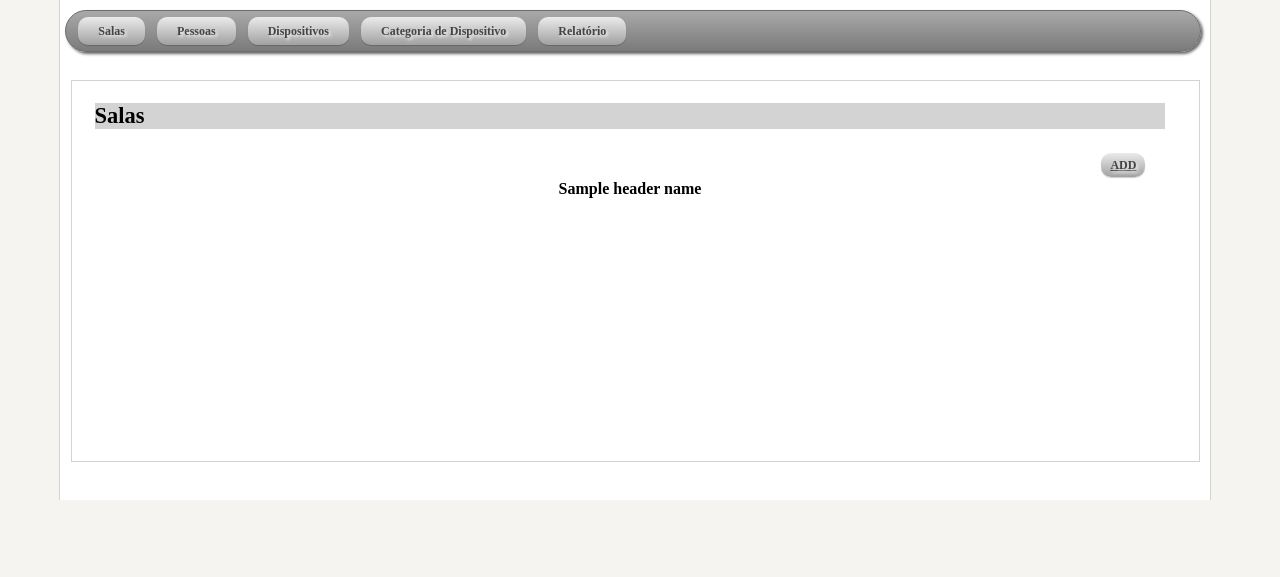
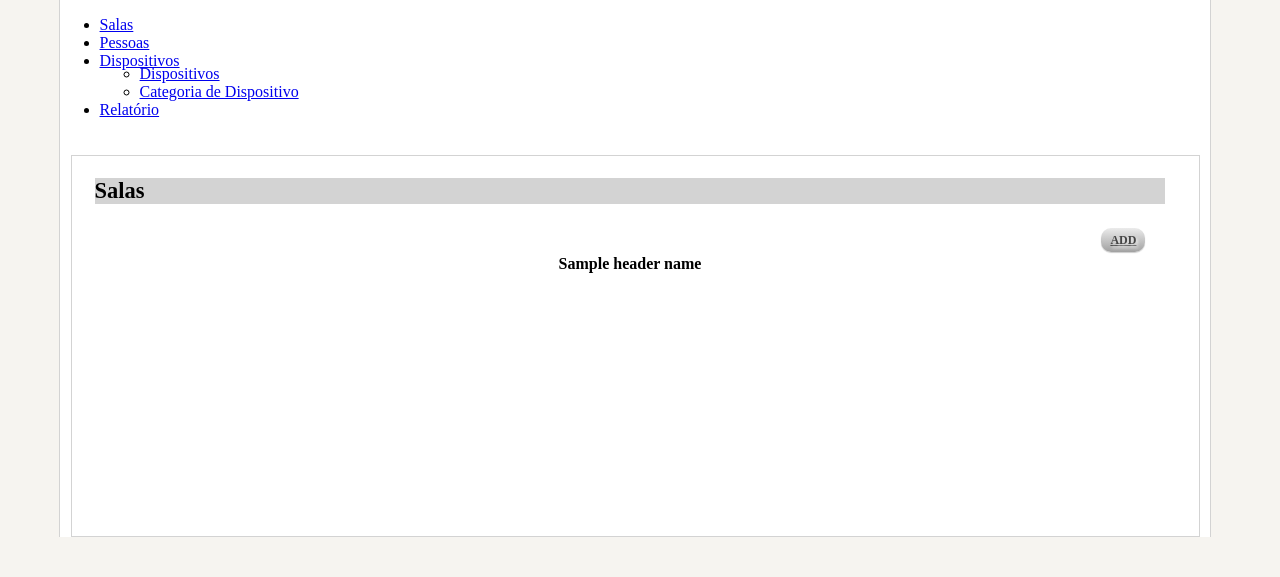
Before and after one commit to gmartini20/device_manager, a Django app: template device_manager/templates/list.html in a window 1280 px wide. Shown: the part 108-685 px from the top of the page. Run offline with Django 3.2, Linux system fonts and the light colour scheme; tables that the repository leaves empty hold one stand-in row (values such as "Sample post"); the template is opened without the code that fills it: values that come from a table or form of the project are taken from there, most other values are stand-ins (such as "Sample title", 1, 10 or a date in 2020); lists and menus that the app fills with data are empty; parts of the project's set-up code (start-up, migrations or seed data) failed here and were passed over; some libraries are stand-ins or nearby versions.

Commit message:
correcao do menu, fazer mouse clcikable na listagem, colocar jquery de datas e hora e inicio do desenvolvimento do seletor multiplo em bolsistas

```diff
--- a/device_manager/resources/css/base.css
+++ b/device_manager/resources/css/base.css
@@ -11,6 +11,10 @@
     background-color: white;
     border-right: 1px solid #D3D3D3;
     border-left: 1px solid #D3D3D3;
+}
+
+.clickable {
+    cursor: pointer;
 }
 
 #header #left_image {
@@ -154,34 +158,6 @@
     min-height: 500px;
 }
 
-#menu {
-    text-align: center;
-    width:97.5%;
-    margin: 10px 0 0 0.5%;
-    padding: 6px 6px 0 6px;
-    height:34px;
-    line-height: 100%;
-    border-radius: 2em;
-    -webkit-border-radius: 2em;
-    -moz-border-radius: 2em;
-    box-shadow: 2px 2px 3px #666666;
-    -webkit-box-shadow: 2px 2px 3px #666666;
-    -moz-box-shadow: 2px 2px 3px #666666;
-    background: #8b8b8b; /* for non-css3 browsers */
-    background: -webkit-gradient(linear, left top, left bottom, from(#a9a9a9), to(#7a7a7a)); /* for webkit browsers */
-    background: -moz-linear-gradient(top,  #a9a9a9,  #7a7a7a); /* for firefox 3.6+ */
-    border: solid 1px #6d6d6d;
-    position:relative;
-    z-index:999;
-}
-#menu li {
-    margin: 0 0 6px 0;
-    padding: 0 6px 0 6px;
-    float: left;
-    position: relative;
-    list-style: none;
-}
-
 #add_button{
     font-weight: bold;
     font-size:12px;
@@ -280,111 +256,14 @@
     -moz-border-radius-bottomright: 9px;
 }
 
+/* css for timepicker */
+.ui-timepicker-div .ui-widget-header { margin-bottom: 8px; }
+.ui-timepicker-div dl { text-align: left; }
+.ui-timepicker-div dl dt { height: 25px; margin-bottom: -25px; }
+.ui-timepicker-div dl dd { margin: 0 10px 10px 65px; }
+.ui-timepicker-div td { font-size: 90%; }
+.ui-tpicker-grid-label { background: none; border: none; margin: 0; padding: 0; }
 
-/* main level link */
-#menu a {
-    font-weight: bold;
-    font-size:12px;
-    color: #e7e5e5;
-    text-decoration: none;
-    display: block;
-    padding:  6px 20px;
-    margin: 0;
-    border-radius: 10px;
-    -webkit-border-radius: 10px;
-    -moz-border-radius: 10px;
-    text-shadow: 2px 2px 3px #000000;
-}
-/* main level link hover */
-#menu .active a, #menu-bar li:hover > a {
-    background: #d1d1d1; /* for non-css3 browsers */
-    background: -webkit-gradient(linear, left top, left bottom, from(#ebebeb), to(#a1a1a1)); /* for webkit browsers */
-    background: -moz-linear-gradient(top,  #ebebeb,  #a1a1a1); /* for firefox 3.6+ */
-    color: #444;
-    -webkit-box-shadow: 0 1px 1px rgba(0, 0, 0, .2);
-    -moz-box-shadow: 0 1px 1px rgba(0, 0, 0, .2);
-    box-shadow: 0 1px 1px rgba(0, 0, 0, .2);
-    text-shadow: 2px 2px 3px rgba(255, 255, 255, .8);
-}
-/* sub levels link hover */
-#menu ul li:hover a, #menu-bar li:hover li a {
-    background: none;
-    border: none;
-    color: #666;
-    -webkit-box-shadow: none;
-    -moz-box-shadow: none;
-}
-#menu ul a:hover {
-    background: #0399d4 !important; /* for non-css3 browsers */
-    background: -webkit-gradient(linear, left top, left bottom, from(#04acec), to(#0186ba)) !important; /* for webkit browsers */
-    background: -moz-linear-gradient(top,  #04acec,  #0186ba) !important; /* for firefox 3.6+ */
-    color: #fff !important;
-    -webkit-border-radius: 0;
-    -moz-border-radius: 0;
-    text-shadow: 0 1px 1px rgba(0, 0, 0, .1);
-}
-/* level 2 list */
-#menu ul {
-    background: #ddd; /* for non-css3 browsers */
-    background: -webkit-gradient(linear, left top, left bottom, from(#fff), to(#cfcfcf)); /* for webkit browsers */
-    background: -moz-linear-gradient(top,  #fff,  #cfcfcf); /* for firefox 3.6+ */
-    display: none;
-    margin: 0;
-    padding: 0;
-    width: 185px;
-    position: absolute;
-    top: 34px;
-    left: 0;
-    border: solid 1px #b4b4b4;
-    -webkit-border-radius: 10px;
-    -moz-border-radius: 10px;
-    border-radius: 10px;
-    -webkit-box-shadow: 0 1px 3px rgba(0, 0, 0, .3);
-    -moz-box-shadow: 0 1px 3px rgba(0, 0, 0, .3);
-    box-shadow: 0 1px 3px rgba(0, 0, 0, .3);
-}
-/* dropdown */
-#menu li:hover > ul {
-    display: block;
-}
-#menu ul li {
-    float: none;
-    margin: 0;
-    padding: 0;
-}
-#menu ul a {
-    font-weight: normal;
-    text-shadow: 0 1px 1px rgba(255, 255, 255, .9);
-    padding:10px 0 10px 15px ;
-}
-/* rounded corners for first and last child */
-#menu ul li:first-child > a {
-    -webkit-border-top-left-radius: 9px;
-    -moz-border-radius-topleft: 9px;
-    -webkit-border-top-right-radius: 9px;
-    -moz-border-radius-topright: 9px;
-}
-#menu ul li:last-child > a {
-    -webkit-border-bottom-left-radius: 9px;
-    -moz-border-radius-bottomleft: 9px;
-    -webkit-border-bottom-right-radius: 9px;
-    -moz-border-radius-bottomright: 9px;
-}
-/* clearfix */
-#menu:after {
-    content: ".";
-    display: block;
-    clear: both;
-    visibility: hidden;
-    line-height: 0;
-    height: 0;
-}
-#menu {
-    display: inline-block;
-}
-html[xmlns] #menu {
-    display: block;
-}
-* html #menu {
-    height: 1%;
-}
+.ui-timepicker-rtl{ direction: rtl; }
+.ui-timepicker-rtl dl { text-align: right; }
+.ui-timepicker-rtl dl dd { margin: 0 65px 10px 10px; }
--- a/device_manager/templates/base.html
+++ b/device_manager/templates/base.html
@@ -1,8 +1,11 @@
 <!DOCTYPE HTML PUBLIC "-//W3C//DTD HTML 4.01//EN">
 <html lang="en">
 <head>
+    <link rel="stylesheet" type="text/css" href="/resources/menu.css" media="screen" />
     <link rel="stylesheet" type="text/css" href="/resources/base.css" media="screen" />
+    <link rel="stylesheet" type="text/css" href="/resources/jquery.ui.all.css" media="screen" />
     <script type="text/javascript" src="/resources/jquery-1.7.1.min.js"></script>
+    <script type="text/javascript" src="/resources/jquery-ui-1.10.2.custom.min.js"></script>
     <title>Gerenciador de Recursos</title>
 </head>
 <body>
@@ -17,12 +20,22 @@
         </div>
     </div>
     <div id='page'>
-        <ul id=menu>
-            <li class='active'><a href="/room/list/"><span id='active'>Salas</span></a>
-            <li class='active'><a href="/people/list/"><span id='active'>Pessoas</span></a>
-            <li class='active'><a href="/device/list/"><span id='active'>Dispositivos</span></a>
-            <li class='active'><a href="/categorydevice/list/"><span id='active'>Categoria de Dispositivo</span></a>
-            <li class='active'><a href="/reports"><span id='active'>Relatório</span></a>
+        <ul id='menu-bar'>
+            <li><a href="/room/list/"><span id='active'>Salas</span></a>
+            <li><a href="/people/list/"><span id='active'>Pessoas</span></a>
+            <li>
+                <a href="#">Dispositivos</a>
+                <ul style='margin-top: -5px;'>
+                    <li>
+                        <a href="/device/list/"><span id='active'>Dispositivos</span></a>
+                    </li>
+                    <li>
+                        <a href="/categorydevice/list/"><span id='active'>Categoria de Dispositivo</span></a>
+                    </li>
+                </ul>
+            </li>
+<!--            <li class='active'><a href="/categorydevice/list/"><span id='active'>Categoria de Dispositivo</span></a>-->
+            <li><a href="/reports"><span id='active'>Relatório</span></a>
         </ul>
         <div id='content'>
         {% block content %}{% endblock %}
--- a/device_manager/templates/edit.html
+++ b/device_manager/templates/edit.html
@@ -1,7 +1,11 @@
 {% extends "base.html" %}
 
 {% block content %}
+<script type="text/javascript" src="/resources/jquery.ui.core.js"></script>
+<script type="text/javascript" src="/resources/jquery.ui.datepicker.js"></script>
+<script src="/resources/jquery-ui-timepicker-addon.js"></script>
 <script src="/resources/list.js"></script>
+<script src="/resources/edit.js"></script>
 <div id='title'>
 </div>
 <div id='form_div'>
@@ -33,7 +37,7 @@
         {% endfor %}
         </tr>
     {% for child_object in child_object_list %}
-        <tr>
+        <tr class='clickable'>
         {% for value in child_object.list_values %}
             <td onClick="linkTo('/{{ list_edit_name }}/edit/', {{ child_object.id }})">{{ value }}</td>
         {% endfor %}
--- a/device_manager/templates/list.html
+++ b/device_manager/templates/list.html
@@ -18,7 +18,7 @@
         {% endfor %}
         </tr>
     {% for object in object_list %}
-        <tr>
+        <tr class='clickable'>
         {% for value in object.list_values %}
             <td onClick="linkTo('/{{ edit_name }}/edit/', {{ object.id }})">{{ value }}</td>
         {% endfor %}
```
Also changed, not shown: device_manager/cadastro/forms.py (+11 -7 lines), device_manager/cadastro/views.py (+5 -4 lines).
